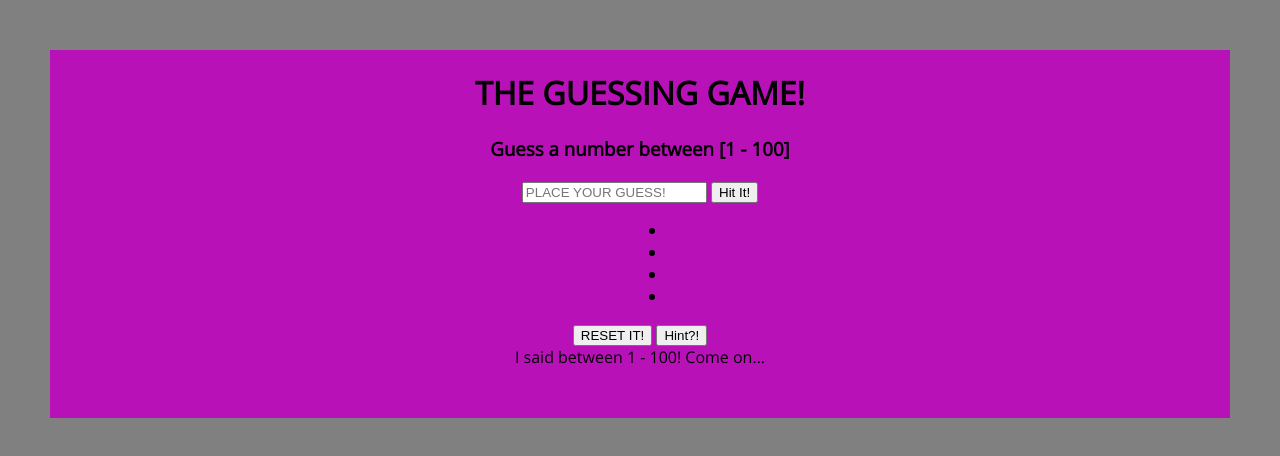
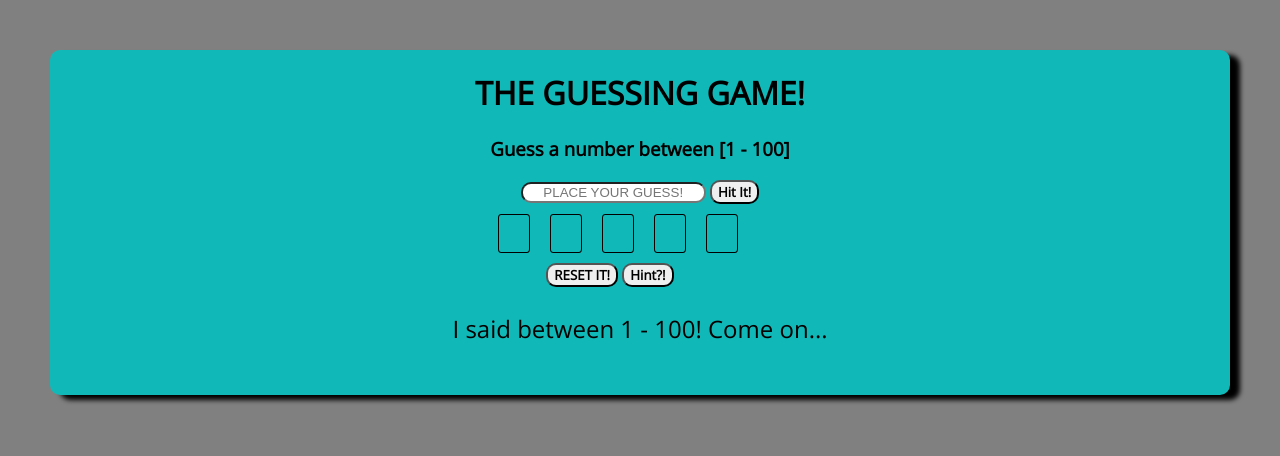
Before and after one commit to jvhill728/Guessing_Game, a website: page index.html in a window 1280 px wide. Both pictures are taken after a click on the button "Hit It!". Drawn offline with nearby package versions, Linux system fonts and the light colour scheme.

Commit message:
final product

```diff
--- a/guessing-game.js
+++ b/guessing-game.js
@@ -1,12 +1,4 @@
-/*
 
-Write your guess-game code here! Don't forget to look at the test specs as a guide. You can run the specs
-by running "npm test".
-
-In this file, you will also include the event listeners that are needed to interact with your HTML file when
-a user clicks a button or adds a guess to the input field.
-
-*/
 function generateWinningNumber() {
   let winner = Math.floor(Math.random() * 100) + 1;
   console.log(winner);
@@ -71,7 +63,7 @@ class Game {
     }
     else {
       this.pastGuesses.push(this.playerGuess);
-      if(this.pastGuesses.length === 5) {
+      if(this.pastGuesses.length === 6) {
         resultMsg = `Nice try. The answer was ${this.winner}`;
       } else {
         let numGap = this.AbsDifference();
@@ -79,13 +71,13 @@ class Game {
         resultMsg = "Your guess, so hot right now!";
       }
       else if (numGap < 25) {
-        resultMsg = "Someone turn on the AC, it's getting hot in here!";
+        resultMsg = "Someone turn on the AC, it's getting hot in here! Guess a little higher.";
       }
       else if (numGap < 50) {
-        resultMsg = "Gonna go get my parka, getting getting cold in here.";
+        resultMsg = "Gonna go get my parka, getting getting cold in here. Guess higher.";
       }
       else {
-        resultMsg = "Frozen like Walt Disney.";
+        resultMsg = "Frozen like Walt Disney! Guess much higher.";
       }
     }
   }
@@ -108,8 +100,18 @@ function playGame() {
   submitBtn.addEventListener("click", function(){
     const playerGuess = document.getElementById("player-input").value;
     game.playerGuessSubmission(playerGuess);
+    document.getElementById("player-input").value = "";
   });
 }
+
+// Hint function to include winning number and two random, could not get it to pull the
+// winning number into the array
+
+function provideHint() {
+  return shuffle([this.winner, generateWinningNumber(), generateWinningNumber()]);
+}
+console.log(provideHint());
+
 
 // Reset game function will reload window and clear any data from previous game
 const resetBtn = document.getElementById("reset");
--- a/index.html
+++ b/index.html
@@ -34,6 +34,7 @@
           <li class="guess"></li>
           <li class="guess"></li>
           <li class="guess"></li>
+          <li class="guess"></li>
         </ul>
       </div>
 
--- a/main.css
+++ b/main.css
@@ -9,9 +9,11 @@ body {
     flex-direction: column;
     justify-content: center;
     text-align: center;
-    background-color: rgb(184, 17, 184);
+    background-color: rgb(17, 184, 184);
     padding-bottom: 50px;
     font-family: 'Open Sans', sans-serif;
+    border-radius: 10px;
+    box-shadow: 10px 5px 5px black;
 }
 
  #headers {
@@ -20,5 +22,36 @@ body {
 
 ul {
     text-align: center;
-    list-style: inside;
+    list-style: none;
+    margin-right: 85px;
 }
+
+.guess {
+    display: inline;
+    font-size: 20px;
+    border: 1px solid black;
+    border-radius: 10%;
+    padding: 5px 15px;
+    margin: 0 10px;
+}
+
+input {
+    border-radius: 10px;
+    text-align: center;
+}
+
+button {
+    border-radius: 10px;
+    font-family: 'Open Sans', sans-serif;
+    font-weight: bolder;
+}
+
+#menu-btns {
+    padding-right: 60px;
+    padding-bottom: 25px;
+}
+
+#msgCenter {
+    font-size: x-large;
+
+}
```
